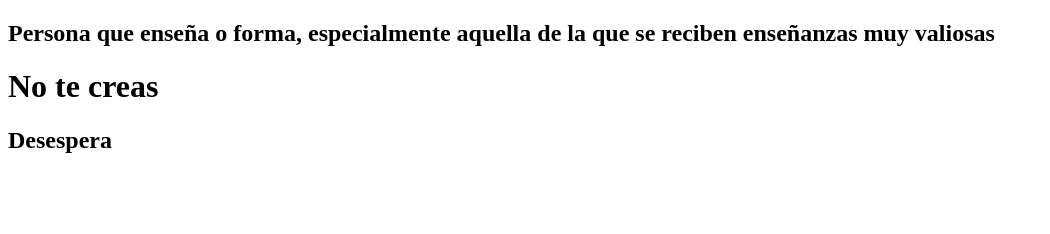
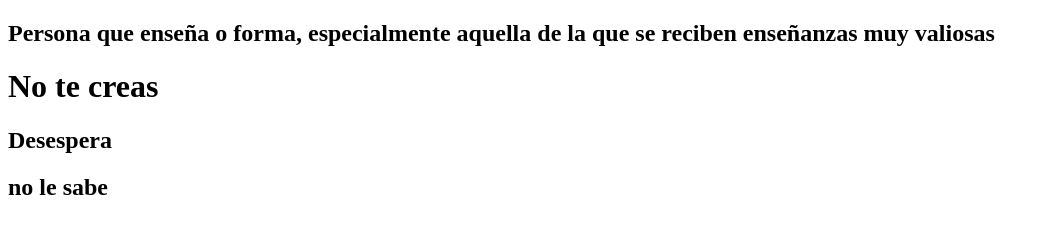
Before and after one commit to Elted65/simpca, a plain HTML site: page Index.html in a window 1280 px wide. Shown: the whole page, without its empty margins (0-1050 px from the left). Drawn offline with Linux system fonts and the light colour scheme.

Commit message:
mi primer commit

```diff
--- a/Index.html
+++ b/Index.html
@@ -9,5 +9,6 @@
     <h2>Persona que enseña o forma, especialmente aquella de la que se reciben enseñanzas muy valiosas</h2>
     <h1>No te creas</h1>
     <h2>Desespera</h2>
+    <h2>no le sabe</h2>
 </body>
 </html>
```
